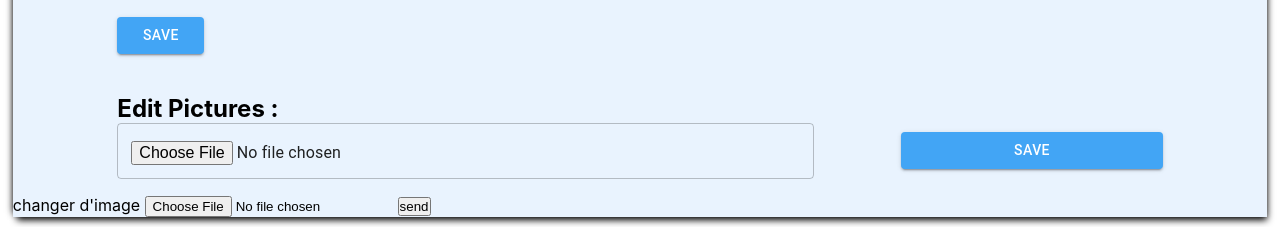
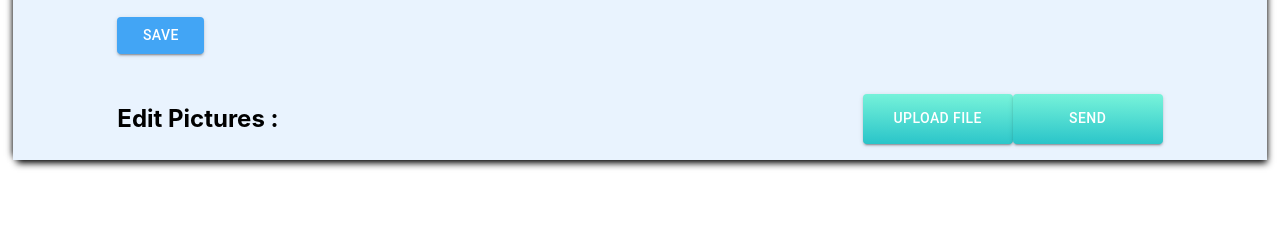
Before and after one commit to gysenlionel/BookFace, a React (Create React App) app in the folder app/: page /profil in a window 1280 px wide. Shown: the part 725-952 px from the top of the page. After the commit the page ends 898 px from the top, so only its background shows below. Built offline with nearby package versions, Linux system fonts and the light colour scheme; no server answers.

Commit message:
pictures try disabled

```diff
--- a/app/src/pages/Profile/profile.jsx
+++ b/app/src/pages/Profile/profile.jsx
@@ -261,68 +261,20 @@ export default function Profile() {
           </Form>
         </Formik>
         {/*  TROISIEME PICTUUUUUUUUUUUUUUUUUUUUUURE */}
-        <Formik
-          initialValues={{ ...INITIAL_FORM_STATE }}
-          // direction pour submit le form!
-          onSubmit={async (values) => {
-            const picture = values.pictures
-            // fetch via axios
-            await axios({
-              method: 'post',
-              url: `${process.env.REACT_APP_API_URL}api/user/upload/`,
-              data: { picture },
-            })
-              .then((res) => {
-                if (res.data.errors) {
-                  // renvoyé les erreurs du back (à afficher dans une div)
-                } else {
-                  // rediriger si submit
-                  console.log('submit')
 
-                  window.location = '/profil'
-                }
-              })
-              .catch((err) => console.log(err))
-          }}
-        >
-          <Form>
         <Grid alignItems="center" justifyContent="space-around" container>
-              <Grid
-                justifyContent="space-between"
-                alignItems="center"
-                direction="column"
-                sx={{ mt: 3, mb: 2 }}
-                xs={10}
-              >
-                <Box>
-                  <h2>Edit Pictures : </h2>
-                </Box>
           <Grid
             container
             direction="row"
             justifyContent="space-between"
             alignItems="center"
-                  xs={12}
+            xs={10}
+            sx={{ mt: 3, mb: 2 }}
           >
-                  <Grid xs={8}>
-                    <TextField
-                      type="file"
-                      style={{ width: '100%' }}
-                      name="pictures"
-                      id="Pictures"
-                    />
-                  </Grid>
-
-                  <Grid xs={3}>
-                    <Submit className="saveBtn"> Save </Submit>
+            <h2>Edit Pictures : </h2>
+            <Uploadpictures />
           </Grid>
         </Grid>
-              </Grid>
-            </Grid>
-          </Form>
-        </Formik>
-
-        <Uploadpictures />
       </div>
     </>
   )
--- a/app/src/pages/Profile/uploadpictures.jsx
+++ b/app/src/pages/Profile/uploadpictures.jsx
@@ -1,8 +1,24 @@
 import React, { useState } from 'react'
 import { useDispatch, useSelector } from 'react-redux'
 import { uploadPicture } from '../../actions/user.actions'
+import { Button } from '@mui/material'
+import './../../styles/uploadpictures.css'
 
 function Uploadpictures() {
+  /*  const [uploadfile, setuploadfile] = useState(true)
+  const [send, setsend] = useState(false)
+
+  const handlemodal = (e) => {
+    const { id } = e.target
+
+    if (id == 'upload') {
+      setuploadfile((prevValue) => {
+        return !prevValue
+      })
+      setsend(true)
+    }
+  } */
+
   const [file, setFile] = useState()
   const dispatch = useDispatch()
 
@@ -19,15 +35,29 @@ function Uploadpictures() {
   return (
     <div>
       <form action="" onSubmit={handlePicture}>
-        <label htmlFor="file"> changer d'image </label>
+        {/*  {uploadfile && ( */}
+        <Button
+          id="upload"
+          className="button1"
+          variant="contained"
+          component="label"
+        >
+          Upload File
           <input
             type="file"
-          id="file"
+            hidden
             name="file"
             accept=".jpg,.jpeg,.png"
             onChange={(e) => setFile(e.target.files[0])}
           />
-        <input type="submit" value="send" />
+        </Button>
+        {/*   )} */}
+        {/*   {send && ( */}
+        <Button className="button2" variant="contained" component="label">
+          SEND
+          <input hidden type="submit" value="send" />
+        </Button>
+        {/*  )} */}
       </form>
     </div>
   )
--- /dev/null
+++ b/app/src/styles/uploadpictures.css
@@ -0,0 +1,41 @@
+.button1 {
+  width: 150px;
+  height: 50px;
+  text-align: center;
+  font-size: 1em;
+
+  background: -webkit-linear-gradient(
+    89deg,
+    rgb(41, 196, 201),
+    rgb(121, 244, 218)
+  );
+
+  color: #eff2f5;
+  font-weight: 800;
+  cursor: pointer;
+  border: none;
+}
+.button2 {
+  margin-left: 150px;
+  width: 150px;
+  height: 50px;
+  text-align: center;
+  font-size: 1em;
+
+  background: -webkit-linear-gradient(
+    89deg,
+    rgb(41, 196, 201),
+    rgb(121, 244, 218)
+  );
+
+  color: #ffffff;
+  font-weight: 800;
+  cursor: pointer;
+  border: none;
+}
+
+.button2:hover {
+  box-shadow: 0 10px 20px -10px rgba(255, 62, 78, 0.6);
+  transform: translateY(-5px);
+  background: #23ac01;
+}
```
Also changed, not shown: app/public/Free_Sample_By_Wix.jpeg (added). Lines whose indentation alone changed are shown as unchanged.
